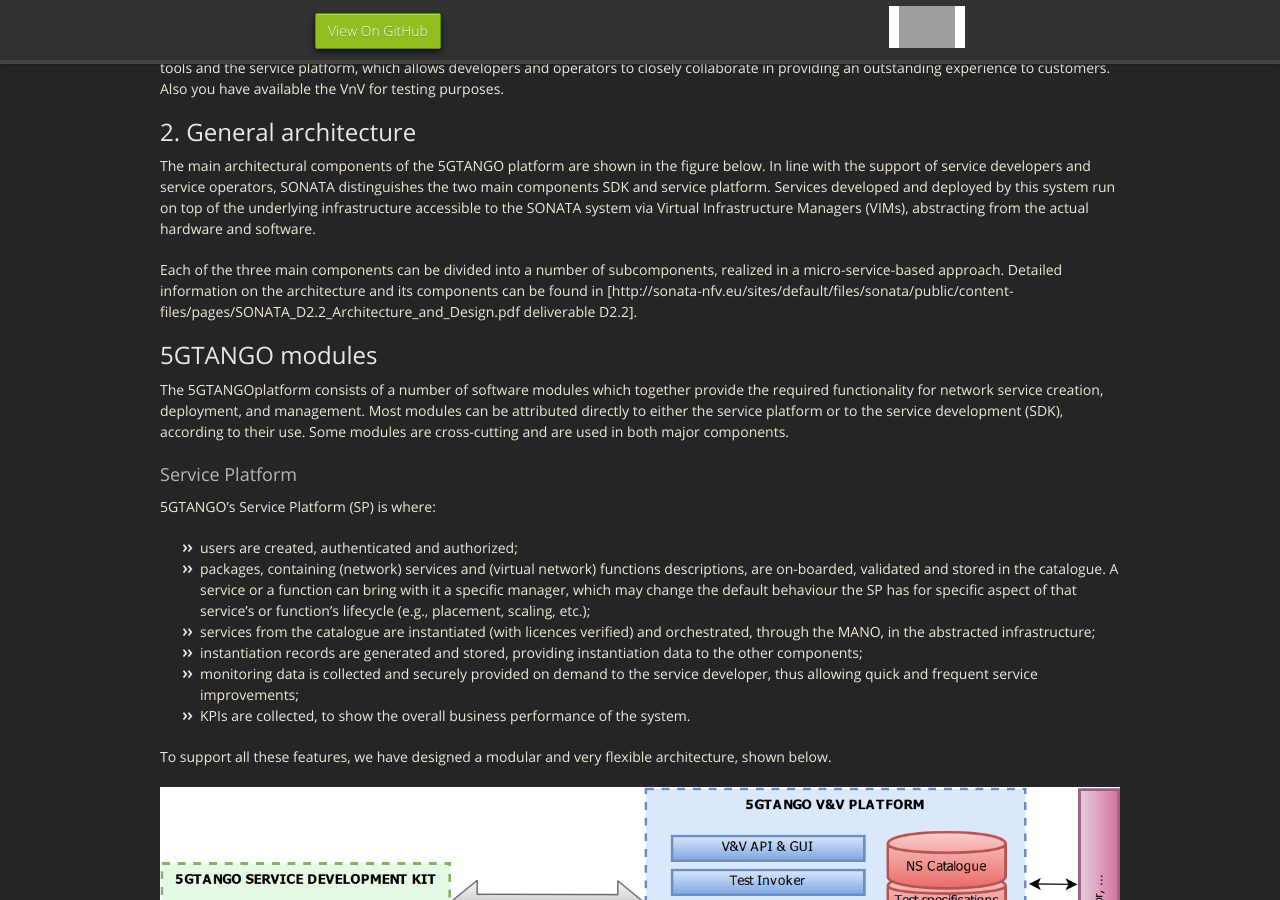
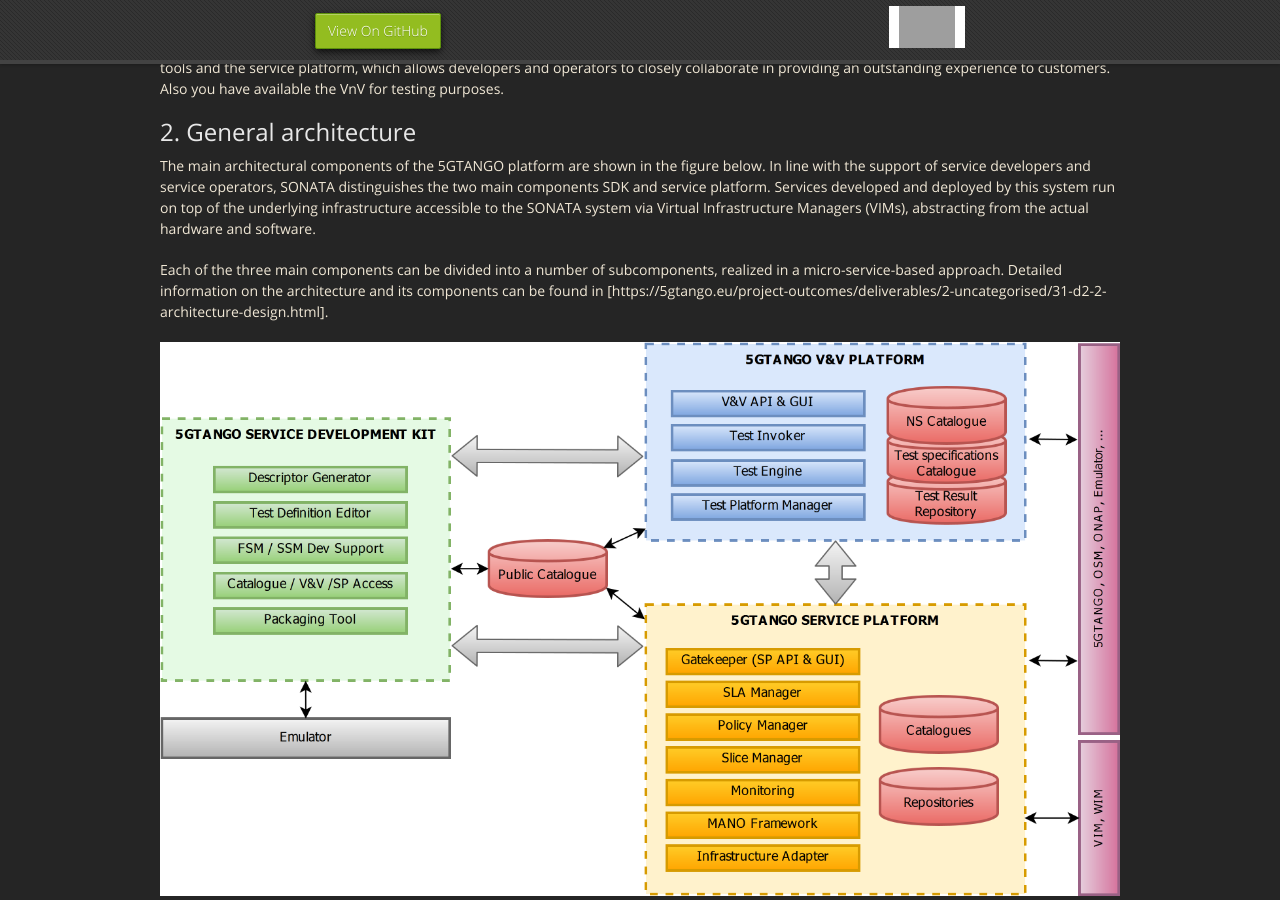
Before and after one commit to sonata-nfv/sonata-nfv.github.io, a Jekyll site: the page built from index.md, in a window 1280 px wide and 900 px high, scrolled down 1340 px. Built offline with Jekyll 4.4.1, drawn with Linux system fonts in a browser that asks for light colours; nearby versions of some CDN libraries; grey boxes are pictures that could not be loaded.

Commit message:
Update index.md

```diff
--- a/index.md
+++ b/index.md
@@ -39,7 +39,9 @@ The 5GTANGO platform supports two main stakeholders in telecommunications servic
 
 The main architectural components of the 5GTANGO platform are shown in the figure below. In line with the support of service developers and service operators, SONATA distinguishes the two main components SDK and service platform. Services developed and deployed by this system run on top of the underlying infrastructure accessible to the SONATA system via Virtual Infrastructure Managers (VIMs), abstracting from the actual hardware and software.
 
-Each of the three main components can be divided into a number of subcomponents, realized in a micro-service-based approach. Detailed information on the architecture and its components can be found in [http://sonata-nfv.eu/sites/default/files/sonata/public/content-files/pages/SONATA_D2.2_Architecture_and_Design.pdf deliverable D2.2].
+Each of the three main components can be divided into a number of subcomponents, realized in a micro-service-based approach. Detailed information on the architecture and its components can be found in [https://5gtango.eu/project-outcomes/deliverables/2-uncategorised/31-d2-2-architecture-design.html].
+
+![](https://github.com/sonata-nfv/sonata-nfv.github.io/blob/master/5GTANGOmaincomponents.png?raw=true)
 
 ## 5GTANGO modules
 
@@ -56,9 +58,7 @@ The 5GTANGOplatform consists of a number of software modules which together prov
 * monitoring data is collected and securely provided on demand to the service developer, thus allowing quick and frequent service improvements;
 * KPIs are collected, to show the overall business performance of the system.
 
-To support all these features, we have designed a modular and very flexible architecture, shown below.
 
-![](https://github.com/sonata-nfv/sonata-nfv.github.io/blob/master/5GTANGOmaincomponents.png?raw=true)
 
 The main modules of the SP are the following:
 
```
